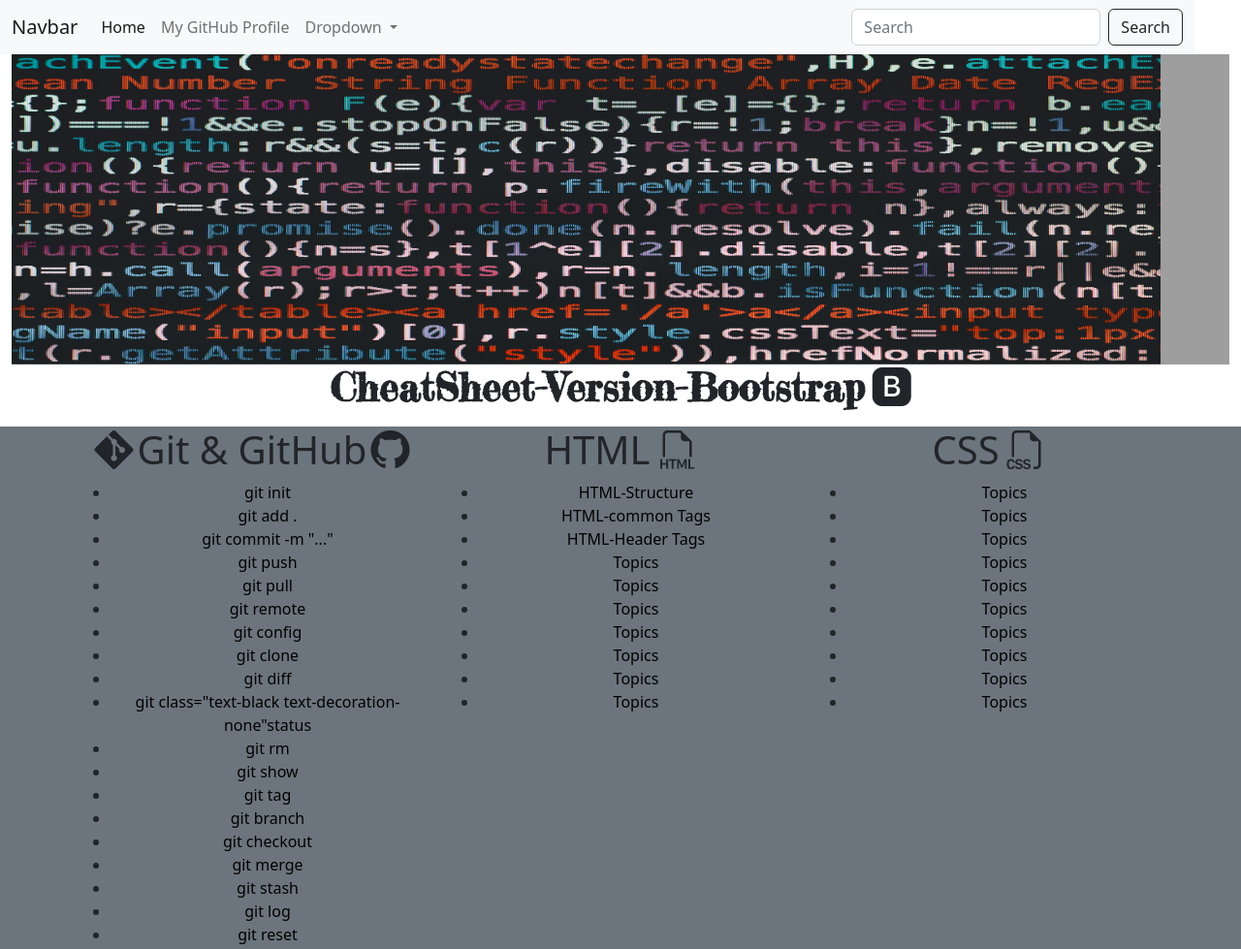
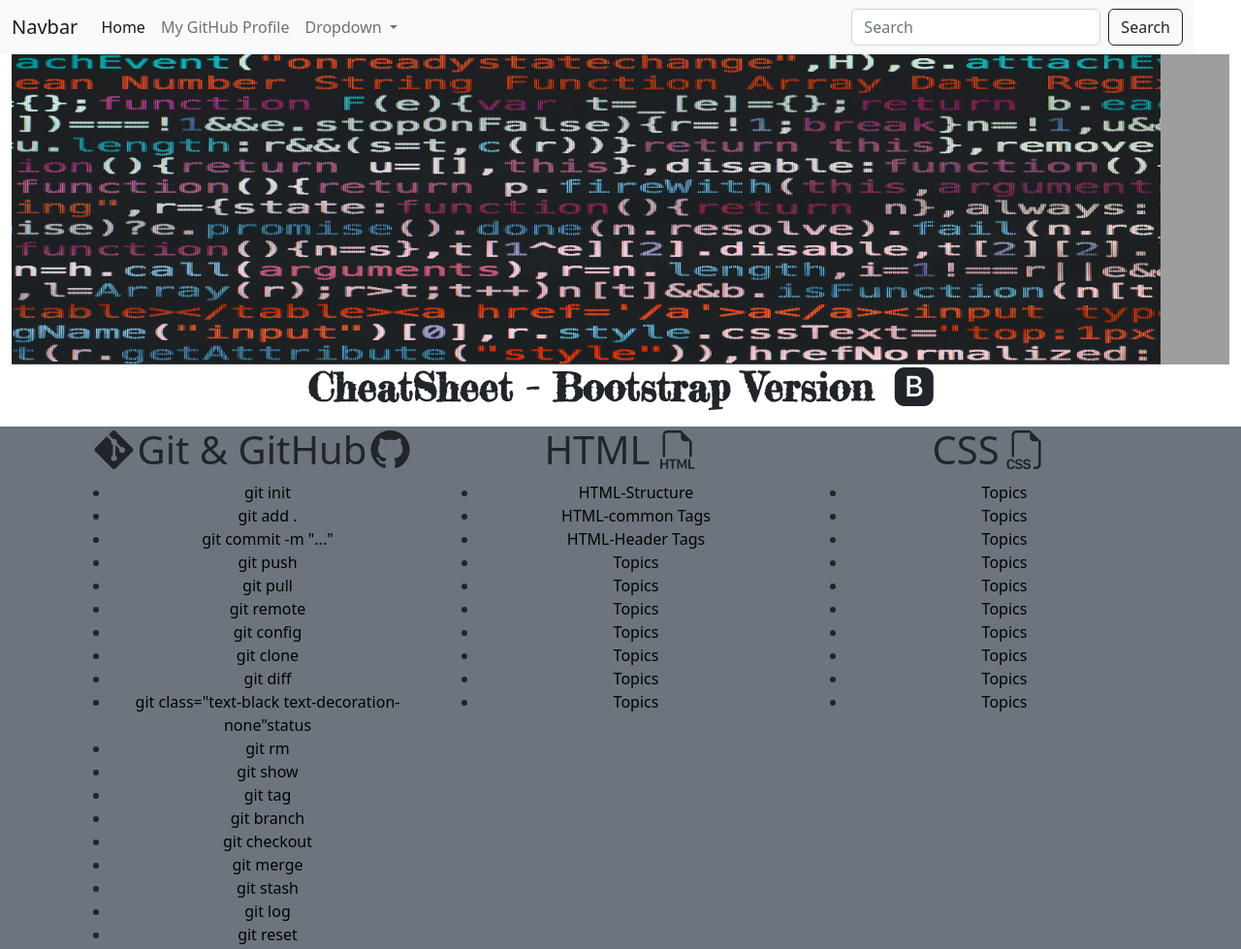
Before and after one commit to Skrawl2K/CheatSheet---Bootstrap-Version, a plain HTML site: page index.html in a window 1280 px wide. Shown: the top 979 px of the page at 97% size. Drawn offline with nearby package versions, Linux system fonts and the light colour scheme; grey boxes are pictures that could not be loaded.

Commit message:
real title correction

```diff
--- a/index.html
+++ b/index.html
@@ -82,7 +82,7 @@
     <header>
         <div class="d-flex align-content-center">
             <h1 class=" col display-6 fw-bold mb-3 text-center mainHeadline text-shadow">
-                CheatSheet-Version-Bootstrap<i class="bi bi-bootstrap-fill  ms-2"></i></h1>
+                CheatSheet - Bootstrap Version <i class="bi bi-bootstrap-fill  ms-2"></i></h1>
         </div>
     </header>
     <main class="bg-secondary">
```
